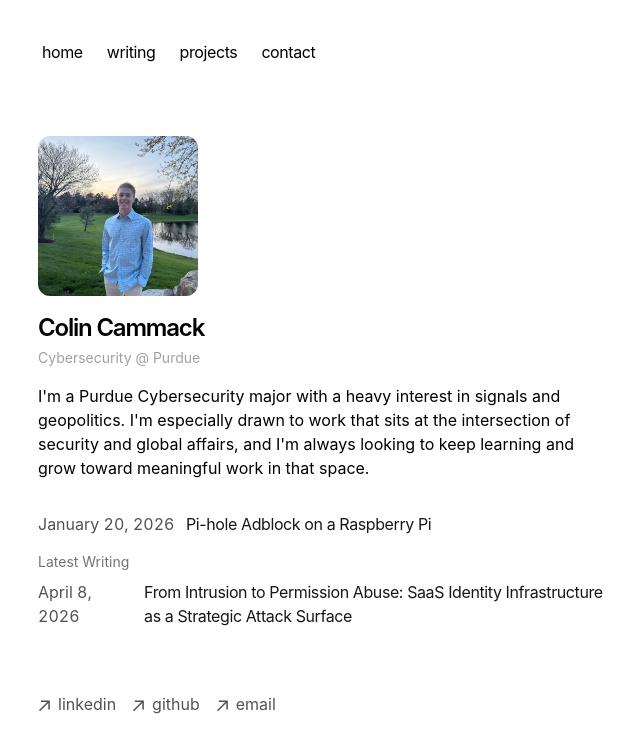
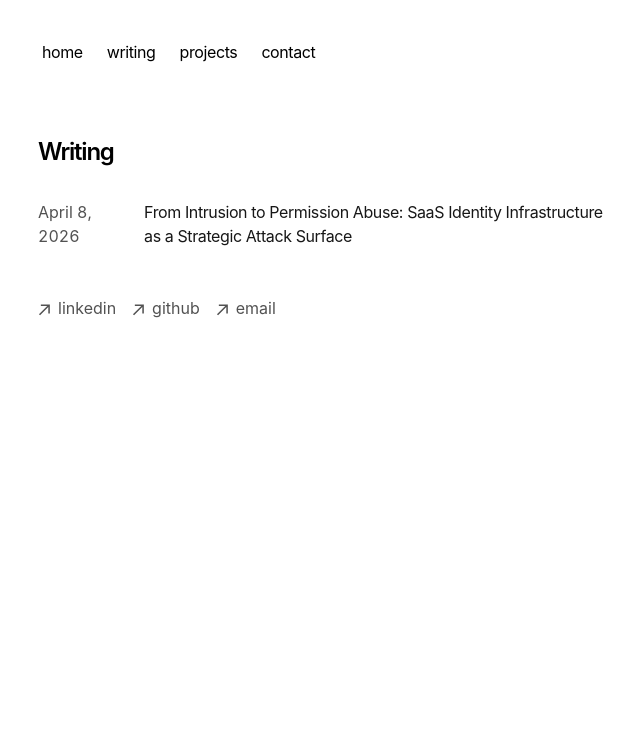
Before and after one commit to colinc1123/colincammack, a Next.js app: page /writing in a window 1280 px wide. Shown: the top 752 px of the page, without its empty margins (314-954 px from the left). Built offline with nearby package versions, Linux system fonts and the light colour scheme.

Commit message:
pls workpt2

```diff
--- a/app/components/posts.tsx
+++ b/app/components/posts.tsx
@@ -1,25 +1,23 @@
 import Link from 'next/link'
 import { formatDate, getBlogPosts } from 'app/blog/utils'
+import { getWritingPosts } from 'app/writing/utils'
 
 export function BlogPosts() {
-  let allBlogs = getBlogPosts()
+  const allBlogs = getBlogPosts().map(p => ({ ...p, type: 'blog' }))
+  const allWriting = getWritingPosts().map(p => ({ ...p, type: 'writing' }))
+  const allPosts = [...allBlogs, ...allWriting]
 
   return (
     <div>
-      {allBlogs
-        .sort((a, b) => {
-          if (
-            new Date(a.metadata.publishedAt) > new Date(b.metadata.publishedAt)
-          ) {
-            return -1
-          }
-          return 1
-        })
+      {allPosts
+        .sort((a, b) =>
+          new Date(a.metadata.publishedAt) > new Date(b.metadata.publishedAt) ? -1 : 1
+        )
         .map((post) => (
           <Link
             key={post.slug}
             className="flex flex-col space-y-1 mb-4"
-            href={`/blog/${post.slug}`}
+            href={`/${post.type === 'writing' ? 'writing' : 'blog'}/${post.slug}`}
           >
             <div className="w-full flex flex-col md:flex-row space-x-0 md:space-x-2">
               <p className="text-neutral-600 dark:text-neutral-400 w-[140px] tabular-nums">
--- a/app/page.tsx
+++ b/app/page.tsx
@@ -12,7 +12,7 @@ export default function Page() {
     Cybersecurity @ Purdue
   </p>
       <p className="mb-4">
-        {`I’m a Purdue Cybersecurity major with a heavy interest in signals and geopolitics. I’m especially drawn to work that sits at the intersection of security and global affairs, and I’m always looking to keep learning and grow toward meaningful work in that space.`}
+        {`I'm a Purdue Cybersecurity major with a heavy interest in signals and geopolitics. I'm especially drawn to work that sits at the intersection of security and global affairs, and I'm always looking to keep learning and grow toward meaningful work in that space.`}
       </p>
       <div className="my-8">
         <BlogPosts />
--- a/app/writing/page.tsx
+++ b/app/writing/page.tsx
@@ -1,42 +1,41 @@
-import { BlogPosts } from 'app/components/posts'
 import Link from 'next/link'
 import { getWritingPosts, formatDate } from 'app/writing/utils'
+export const runtime = 'nodejs'
 
-export default function Page() {
-  const allWriting = getWritingPosts()
-  const latestWriting = allWriting.sort((a, b) =>
-    new Date(b.metadata.publishedAt) > new Date(a.metadata.publishedAt) ? 1 : -1
-  )[0]
+export const metadata = {
+  title: 'Writing',
+  description: 'Essays and writing by Colin Cammack.',
+}
+
+export default function WritingPage() {
+  let allPosts = getWritingPosts()
 
   return (
     <section>
-      <img src="/IMG_1756.jpeg" alt="Colin Cammack" className="mb-4 h-40 w-40 object-cover rounded-xl" />
-      <h1 className="mb-1 text-2xl font-semibold tracking-tighter">
-        Colin Cammack
-      </h1>
-      <p className="mb-4 text-sm text-neutral-400">
-        Cybersecurity @ Purdue
-      </p>
-      <p className="mb-4">
-        {`I'm a Purdue Cybersecurity major with a heavy interest in signals and geopolitics. I'm especially drawn to work that sits at the intersection of security and global affairs, and I'm always looking to keep learning and grow toward meaningful work in that space.`}
-      </p>
-      <div className="my-8">
-        <BlogPosts />
-        {latestWriting && (
-          <div className="mt-4">
-            <p className="text-sm text-neutral-500 dark:text-neutral-400 mb-2">Latest Writing</p>
-            <Link href={`/writing/${latestWriting.slug}`} className="flex flex-col space-y-1">
+      <h1 className="font-semibold text-2xl mb-8 tracking-tighter">Writing</h1>
+      <div>
+        {allPosts
+          .sort((a, b) =>
+            new Date(a.metadata.publishedAt) > new Date(b.metadata.publishedAt)
+              ? -1
+              : 1
+          )
+          .map((post) => (
+            <Link
+              key={post.slug}
+              className="flex flex-col space-y-1 mb-4"
+              href={`/writing/${post.slug}`}
+            >
               <div className="w-full flex flex-col md:flex-row space-x-0 md:space-x-2">
                 <p className="text-neutral-600 dark:text-neutral-400 w-[140px] tabular-nums">
-                  {formatDate(latestWriting.metadata.publishedAt, false)}
+                  {formatDate(post.metadata.publishedAt, false)}
                 </p>
                 <p className="text-neutral-900 dark:text-neutral-100 tracking-tight">
-                  {latestWriting.metadata.title}
+                  {post.metadata.title}
                 </p>
               </div>
             </Link>
-          </div>
-        )}
+          ))}
       </div>
     </section>
   )
```
